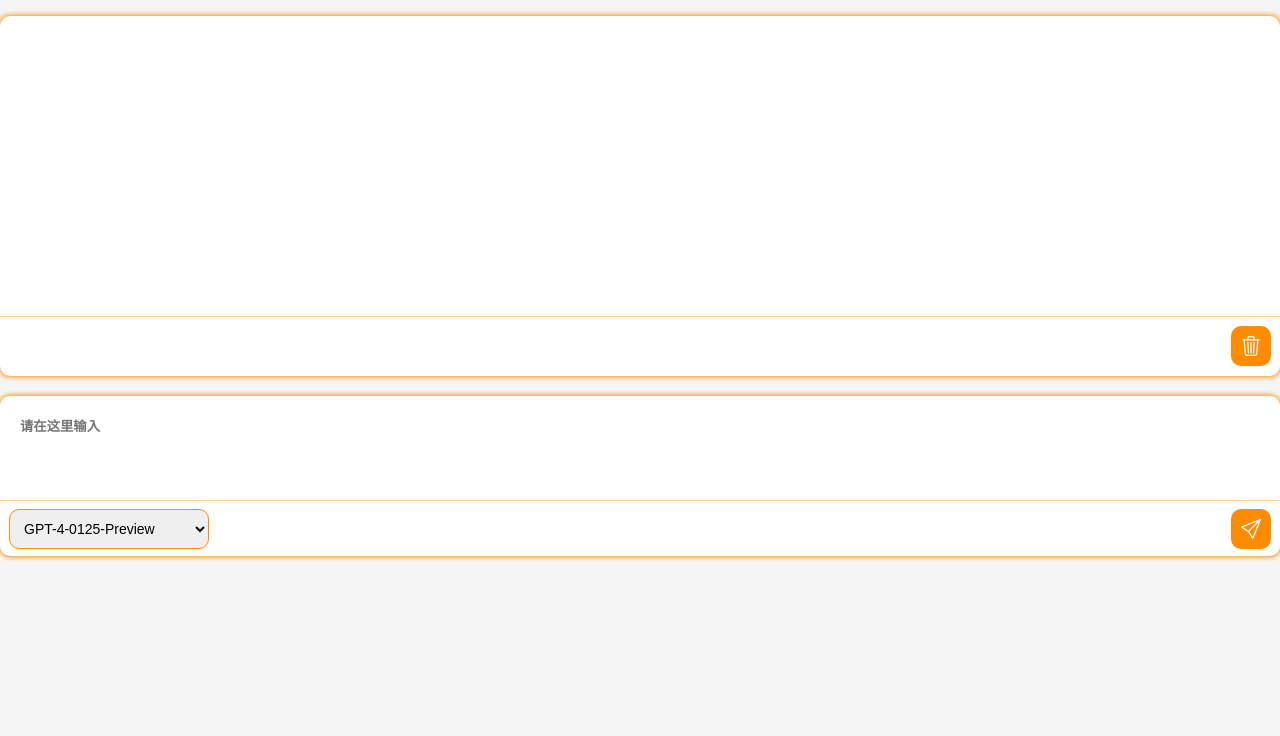
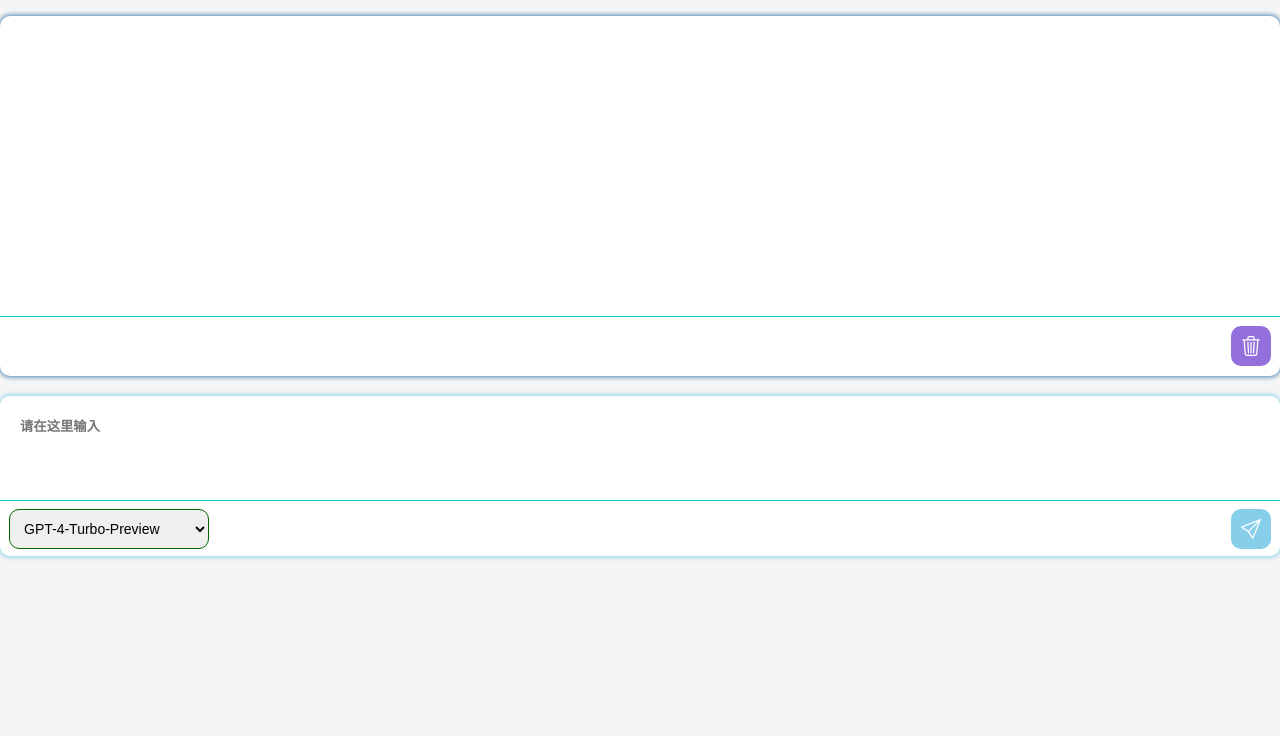
Before and after one commit to WWZ333409/WWZ333409.github.io, a plain HTML site: page index.html in a window 1280 px wide. Shown: the part 64-800 px from the top of the page. Drawn offline with Linux system fonts and the light colour scheme.

Commit message:
Update index.html

```diff
--- a/index.html
+++ b/index.html
@@ -1,8 +1,9 @@
+
 <!DOCTYPE html>
 <html lang="en">
   <head>
     <meta name="viewport" content="width=device-width,initial-scale=1.0,user-scalable=0">
-    <title>WWZ-AI</title>
+    <title>WWZ-Translate</title>
     <link rel="icon" type="image/png" href="https://tse4.mm.bing.net/th/id/OIG1.TMVfxrxHZbcSnbCWqVKD?w=270&h=270&c=6&r=0&o=5&pid=ImgGn"> <!-- 添加这行用于 favicon -->
     <style>
       * {
@@ -18,7 +19,7 @@
         width: 100%;
         min-width: 600px;
         height: 60px;
-        background-color: #ff8c00; /* 橙色 */
+        background-color: #d02090; /* 紫罗兰红 */
         color: white;
         display: flex;
         align-items: center;
@@ -30,7 +31,7 @@
         margin: 20px auto;
         background-color: #fff;
         border-radius: 10px;
-        box-shadow: 0 0 5px 1px #ff8c00; /* 橙色 */
+        box-shadow: 0 0 5px 1px #4682b4; /* 灰蓝色 */
       }
       .chat {
         width: 100%; /* 与屏幕一样宽 */
@@ -41,14 +42,14 @@
       hr {
         height: 1px;
         border: none;
-        background-color: #ff8c0067; /* 橙色 */
+        background-color: #00ced1; /* 天青蓝 */
       }
       .chatbox button {
         width: 40px;
         height: 40px;
         position: relative;
         margin: 9px 9px 9px calc(100% - 49px);
-        background-color: #ff8c00; /* 橙色 */
+        background-color: #9370db; /* 薰衣草紫 */
         color: white;
         border: none;
         border-radius: 10px;
@@ -63,7 +64,7 @@
         margin: 20px auto;
         border-radius: 10px;
         background-color: #fff;
-        box-shadow: 0 0 5px 1px #ff8c00; /* 橙色 */
+        box-shadow: 0 0 5px 1px #87ceeb; /* 天蓝色 */
       }
       .input-container textarea {
         width: 100%;
@@ -89,7 +90,7 @@
         height: 40px;
         padding: 0 10px;
         border-radius: 10px;
-        border: 1px solid #ff8c00; /* 橙色 */
+        border: 1px solid #006400; /* 深绿色 */
         outline: none;
         font-size: 14px;
       }
@@ -102,7 +103,7 @@
         height: 40px;
         position: relative;
         margin: auto 9px auto auto;
-        background-color: #ff8c00; /* 橙色 */
+        background-color: #87ceeb; /* 天蓝色 */
         color: white;
         border: none;
         border-radius: 10px;
@@ -139,9 +140,9 @@
       <div class="lastbox">
         <div class="model-container">
           <select id="model-selector" onchange="changeModel()">
-            <option value="gpt-4-0125-preview">GPT-4-0125-Preview</option>
-            <option value="gpt-4-turbo-preview">GPT-4-Turbo-Preview</option>
-            <option value="gpt-4-128k">GPT-4-128K</option>
+            <option value="gpt-4">GPT-4-Turbo-Preview</option>
+            <option value="gpt-4">GPT-4-Turbo-128k</option>
+            <option value="gpt-4">GPT-4-0125-Preview</option>
           </select>
         </div>
         <button onclick="sendMessage()">
@@ -177,7 +178,7 @@
           method: "POST",
           headers: {
             "Content-Type": "application/json",
-            Authorization: "Bearer nk-2311676378 ",
+            Authorization: "Bearer nk-2311676378",
           },
           body: JSON.stringify({
             model: model,
```
